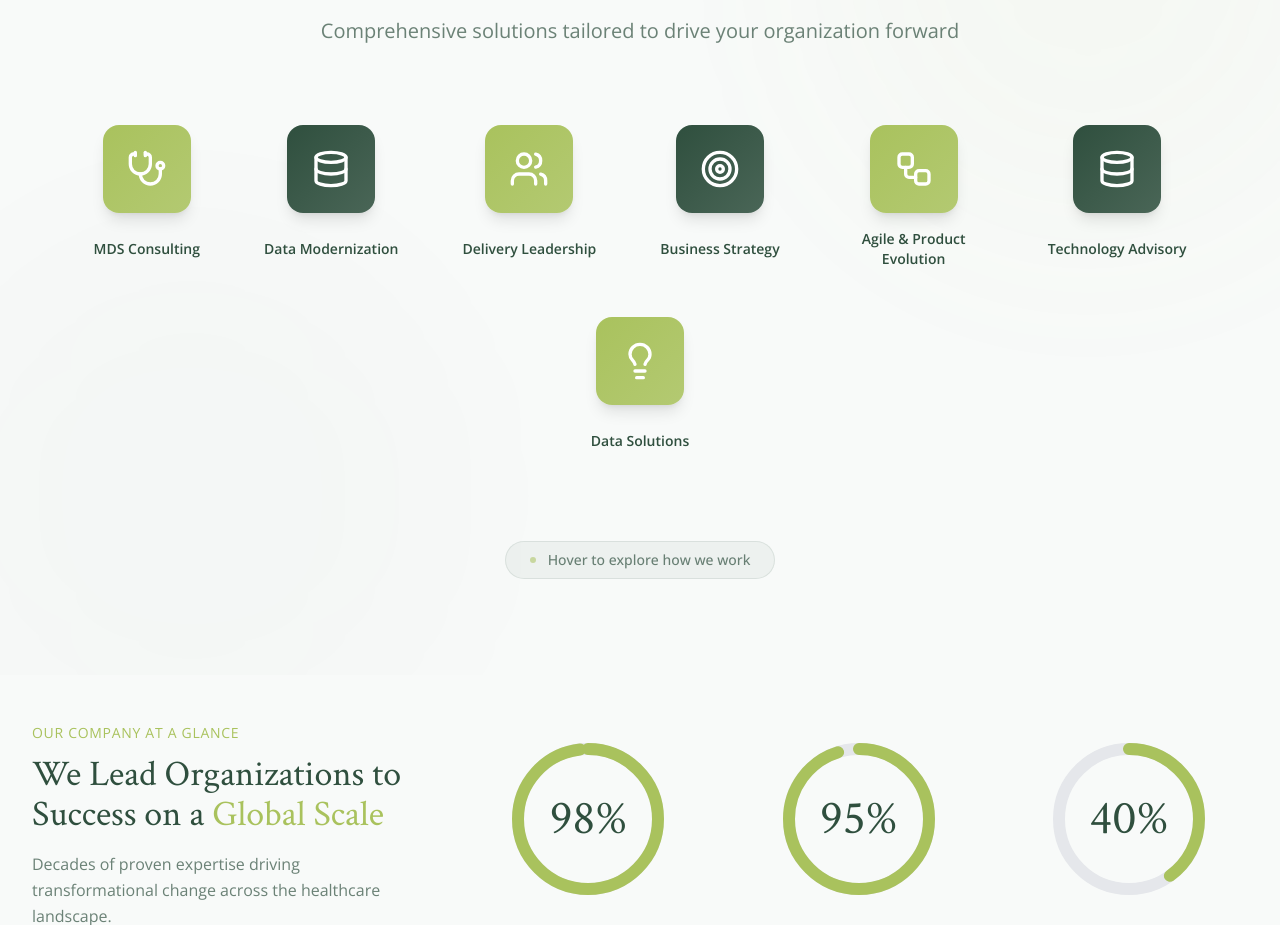
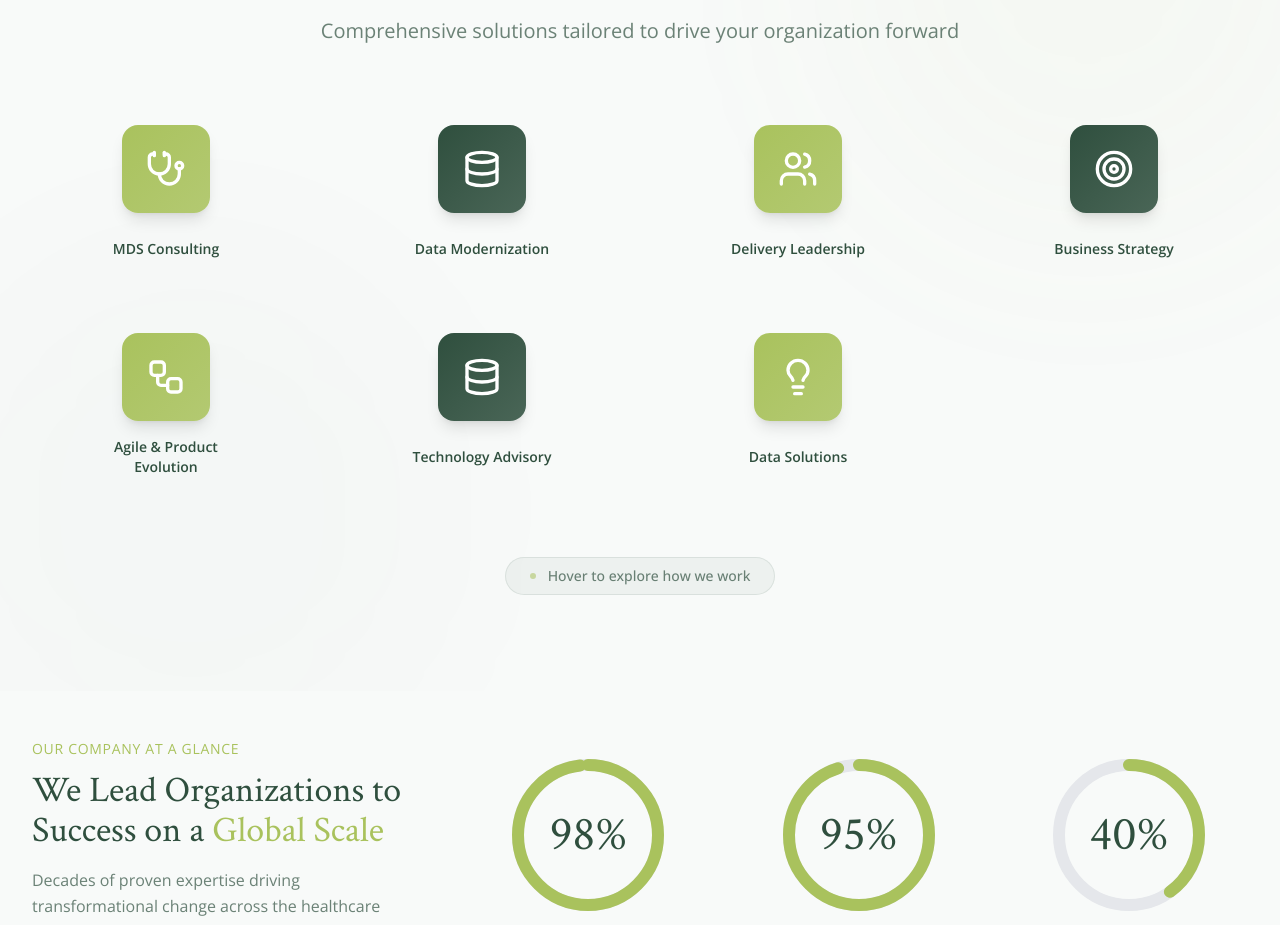
Before and after one commit to hamnuscode/Innovative-Care-Catalysts, a React (Vite) app: page / in a window 1280 px wide. Shown: the part 2540-3465 px from the top of the page. Built offline with nearby package versions, Linux system fonts and the light colour scheme.

Commit message:
Update Core Capabilities to 4 per row

```diff
--- a/src/app/components/CoreCapabilities.tsx
+++ b/src/app/components/CoreCapabilities.tsx
@@ -183,7 +183,7 @@ export function CoreCapabilities() {
         </motion.div>
 
         {/* Capabilities Grid */}
-        <div className="flex flex-wrap justify-center items-center gap-x-8 lg:gap-x-16 gap-y-12 relative">
+        <div className="grid grid-cols-2 md:grid-cols-3 lg:grid-cols-4 gap-x-8 lg:gap-x-12 gap-y-16 relative">
           {capabilities.map((capability, index) => {
             const globalIndex = index;
             return (
```
